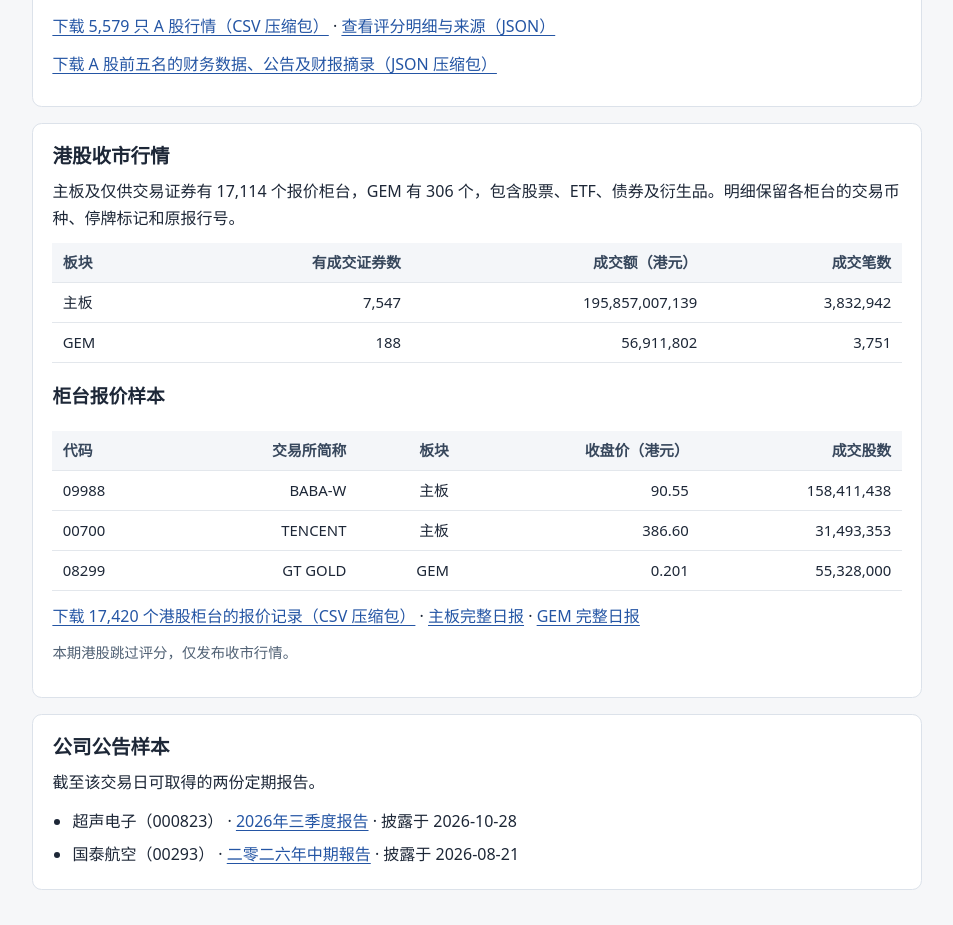
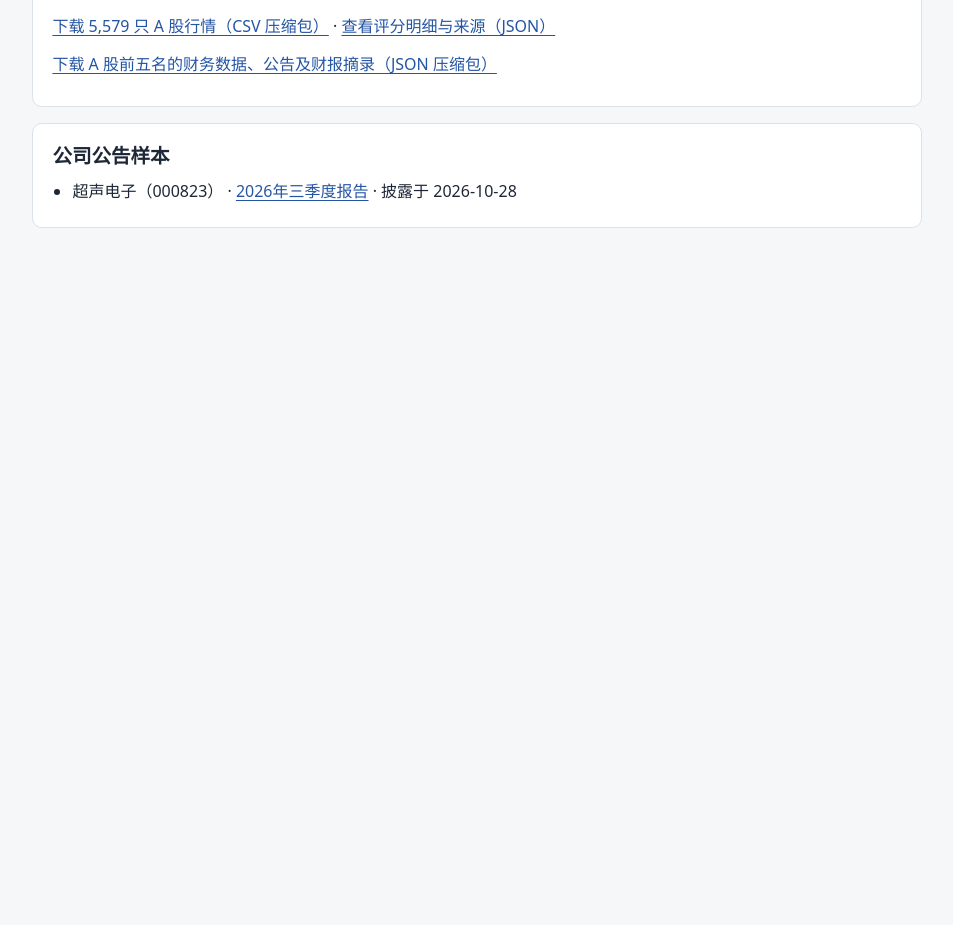
Before and after one commit to cwy392133161/stock-ai-cloud, a plain HTML site: page docs/history/2026-11-13/index.html in a window 1280 px wide. Shown: the part 1642-2567 px from the top of the page, without its empty margins (163-1116 px from the left). After the commit the page ends 1905 px from the top, so only its background shows below. Drawn offline with Linux system fonts and the light colour scheme.

Commit message:
Remove the Hong Kong columns and navigation from the public archive

```diff
--- a/docs/history/2026-11-13/index.html
+++ b/docs/history/2026-11-13/index.html
@@ -2,11 +2,11 @@
 
 <html lang="zh-CN">
 <head><meta charset="utf-8"/><meta content="width=device-width,initial-scale=1" name="viewport"/>
-<title>2026 年 11 月 13 日收盘行情 · A 股与港股</title><link href="../archive.css" rel="stylesheet"/></head>
+<title>2026 年 11 月 13 日 A 股收盘行情</title><link href="../archive.css" rel="stylesheet"/></head>
 <body><nav><a href="../../">A 股选股榜</a> / <a href="../">历史收盘行情</a></nav>
-<main><h1>11 月 13 日收盘行情</h1>
+<main><h1>11 月 13 日 A 股收盘行情</h1>
 <p class="meta">交易日 2026 年 11 月 13 日（周五） · 资料采集于 11 月 15 日（北京时间）</p>
-<p><a href="#a-shares">A 股 Top 20</a> · <a href="#hong-kong">港股收市行情</a> · <a href="#filings">公告样本</a> · <a href="./ai.html">A 股前五名 AI 研究</a></p>
+<p><a href="#a-shares">A 股 Top 20</a> · <a href="#filings">公告样本</a> · <a href="./ai.html">A 股前五名 AI 研究</a></p>
 <section id="a-shares"><h2>A 股 Top 20</h2>
 <p>腾讯全市场行情共 5,579 只，其中 3,506 只通过原筛选条件。评分权重为趋势 40%、活跃度 25%、估值 20%、规模 15%。</p>
 <div class="scroll"><table id="a-top20"><thead><tr><th scope="col">排名</th><th scope="col">股票</th><th scope="col">收盘报价（元）</th><th scope="col">涨跌幅</th><th scope="col">评分</th><th scope="col">成交额（人民币）</th></tr></thead><tbody>
@@ -33,17 +33,5 @@
 </tbody></table></div>
 <p class="meta">逐只报价时间为 11 月 13 日 15:32:04 至 16:15:00。60 日和年初至今涨幅取自 11 月 15 日晚读取的腾讯排名接口，这两个字段未提供单独的时间戳。</p>
 <p><a download="" href="./a-quotes.zip">下载 5,579 只 A 股行情（CSV 压缩包）</a> · <a href="./summary.json">查看评分明细与来源（JSON）</a></p><p id="a-research-sources"><a download="" href="./a-research-sources.json.gz">下载 A 股前五名的财务数据、公告及财报摘录（JSON 压缩包）</a></p></section>
-<section id="hong-kong"><h2>港股收市行情</h2>
-<p>主板及仅供交易证券有 17,114 个报价柜台，GEM 有 306 个，包含股票、ETF、债券及衍生品。明细保留各柜台的交易币种、停牌标记和原报行号。</p>
-<div class="scroll"><table id="hk-summary"><thead><tr><th scope="col">板块</th><th scope="col">有成交证券数</th><th scope="col">成交额（港元）</th><th scope="col">成交笔数</th></tr></thead><tbody><tr><td>主板</td><td>7,547</td><td>195,857,007,139</td><td>3,832,942</td></tr>
-<tr><td>GEM</td><td>188</td><td>56,911,802</td><td>3,751</td></tr></tbody></table></div>
-<h3>柜台报价样本</h3>
-<div class="scroll"><table id="hk-examples"><thead><tr><th scope="col">代码</th><th scope="col">交易所简称</th><th scope="col">板块</th><th scope="col">收盘价（港元）</th><th scope="col">成交股数</th></tr></thead><tbody><tr><td>09988</td><td>BABA-W</td><td>主板</td><td>90.55</td><td>158,411,438</td></tr>
-<tr><td>00700</td><td>TENCENT</td><td>主板</td><td>386.60</td><td>31,493,353</td></tr>
-<tr><td>08299</td><td>GT GOLD</td><td>GEM</td><td>0.201</td><td>55,328,000</td></tr></tbody></table></div>
-<p><a download="" href="./hkex-quotes.zip">下载 17,420 个港股柜台的报价记录（CSV 压缩包）</a> · <a href="https://www.hkex.com.hk/eng/stat/smstat/dayquot/d261113e.htm#quotations">主板完整日报</a> · <a href="https://www.hkex.com.hk/eng/stat/smstat/dayquot/GEM/e_G261113.htm#quotations">GEM 完整日报</a></p>
-<p class="meta">本期港股跳过评分，仅发布收市行情。</p>
-</section>
-<section id="filings"><h2>公司公告样本</h2><p>截至该交易日可取得的两份定期报告。</p><ul><li>超声电子（000823） · <a href="https://static.cninfo.com.cn/finalpage/2026-10-28/1225627534.PDF">2026年三季度报告</a> · 披露于 2026-10-28</li>
-<li>国泰航空（00293） · <a href="https://www1.hkexnews.hk/listedco/listconews/sehk/2026/0821/2026082100311_c.pdf">二零二六年中期報告</a> · 披露于 2026-08-21</li></ul></section>
+<section id="filings"><h2>公司公告样本</h2><ul><li>超声电子（000823） · <a href="https://static.cninfo.com.cn/finalpage/2026-10-28/1225627534.PDF">2026年三季度报告</a> · 披露于 2026-10-28</li></ul></section>
 </main></body></html>
```
Also changed, not shown: docs/history/index.html (+3 -3 lines), 3 other files.
